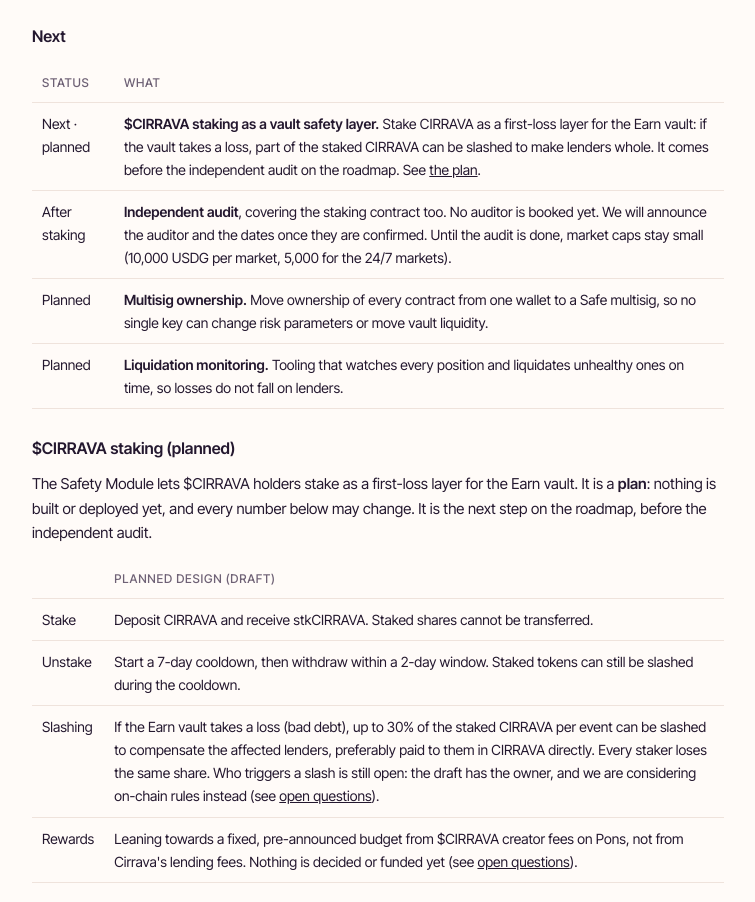
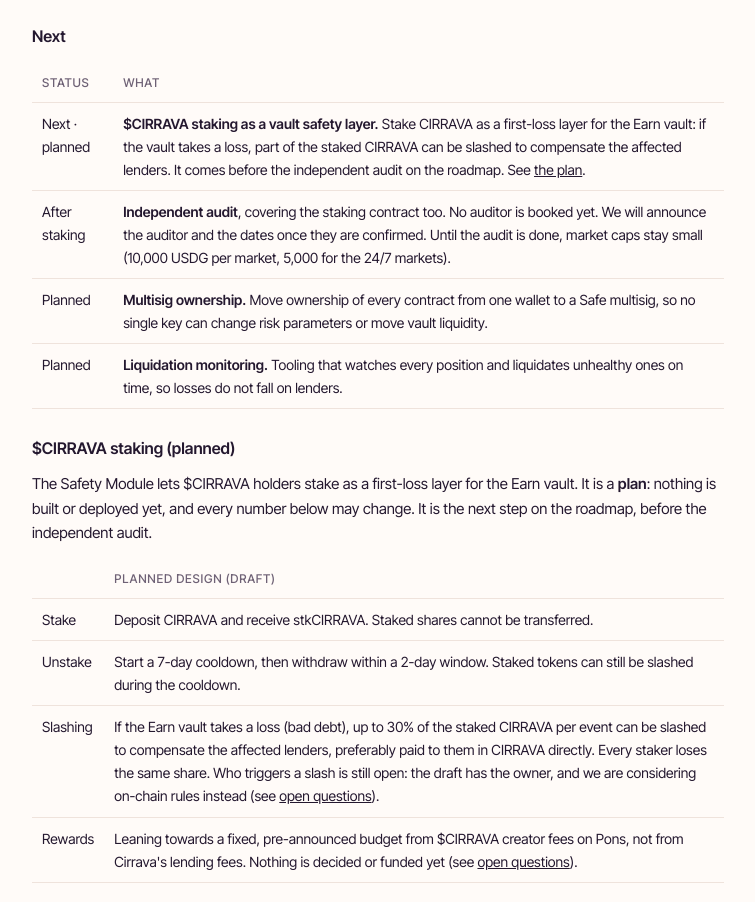
Before and after one commit to cirrava/cirrava-xyz, a plain HTML site: page docs.html in a window 1280 px wide. Shown: the part 7655-8557 px from the top of the page, without its empty margins (312-1067 px from the left). Drawn offline with nearby package versions, Linux system fonts and the light colour scheme.

Commit message:
Roadmap: staking compensates lenders (no 'made whole' promise)
Co-Authored-By: Claude Opus 5.5 <noreply@anthropic.com>

```diff
--- a/docs.html
+++ b/docs.html
@@ -238,7 +238,7 @@ code{font:13px ui-monospace,Menlo,Consolas,monospace;background:var(--code);padd
     <tr><td>27 Nov 2026</td><td>v2 contracts, with 24/7 markets for NVDA, TSLA and GOOGL; v1 retired</td></tr></table>
   <h3>Next</h3>
   <table class="wrap"><tr><th>Status</th><th>What</th></tr>
-    <tr><td>Next · planned</td><td><b>$CIRRAVA staking as a vault safety layer.</b> Stake CIRRAVA as a first-loss layer for the Earn vault: if the vault takes a loss, part of the staked CIRRAVA can be slashed to make lenders whole. It comes before the independent audit on the roadmap. See <a href="/docs/staking">the plan</a>.</td></tr>
+    <tr><td>Next · planned</td><td><b>$CIRRAVA staking as a vault safety layer.</b> Stake CIRRAVA as a first-loss layer for the Earn vault: if the vault takes a loss, part of the staked CIRRAVA can be slashed to compensate the affected lenders. It comes before the independent audit on the roadmap. See <a href="/docs/staking">the plan</a>.</td></tr>
     <tr><td>After staking</td><td><b>Independent audit</b>, covering the staking contract too. No auditor is booked yet. We will announce the auditor and the dates once they are confirmed. Until the audit is done, market caps stay small (10,000 USDG per market, 5,000 for the 24/7 markets).</td></tr>
     <tr><td>Planned</td><td><b>Multisig ownership.</b> Move ownership of every contract from one wallet to a Safe multisig, so no single key can change risk parameters or move vault liquidity.</td></tr>
     <tr><td>Planned</td><td><b>Liquidation monitoring.</b> Tooling that watches every position and liquidates unhealthy ones on time, so losses do not fall on lenders.</td></tr></table>
```
